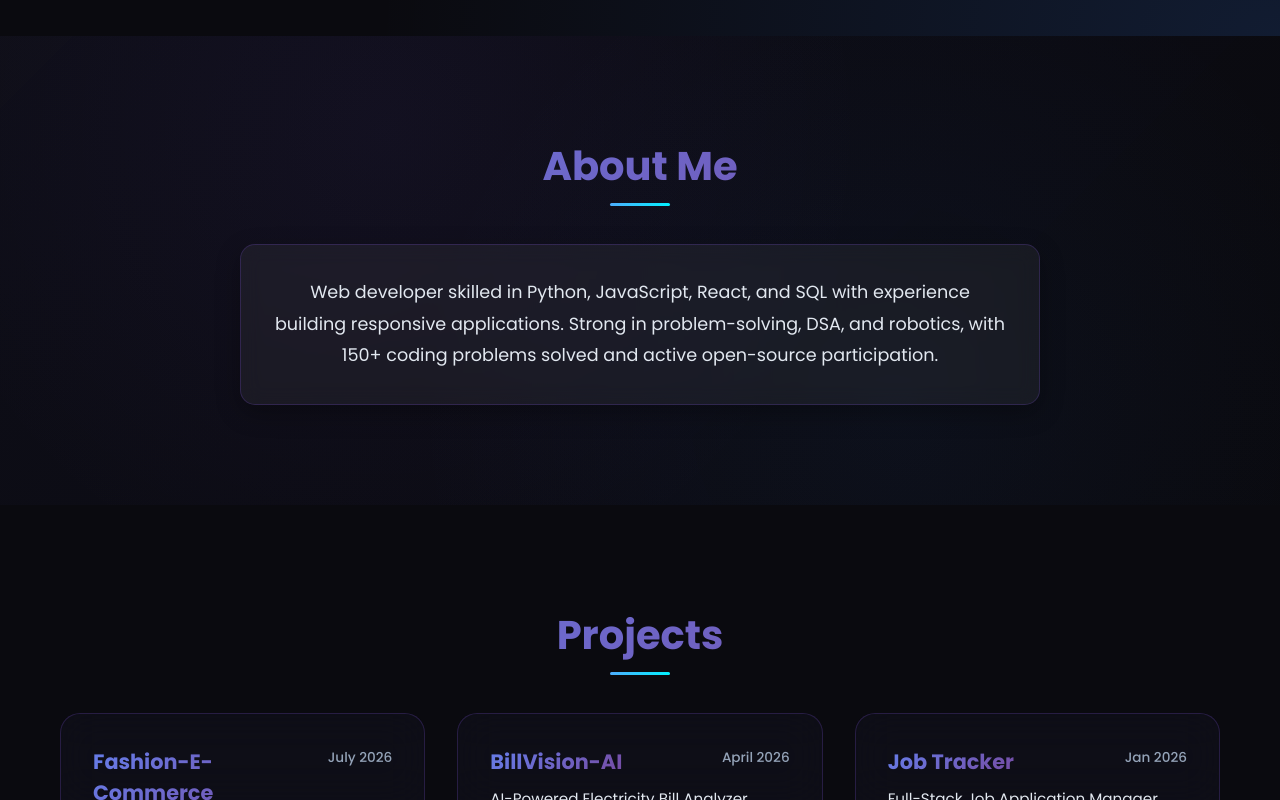
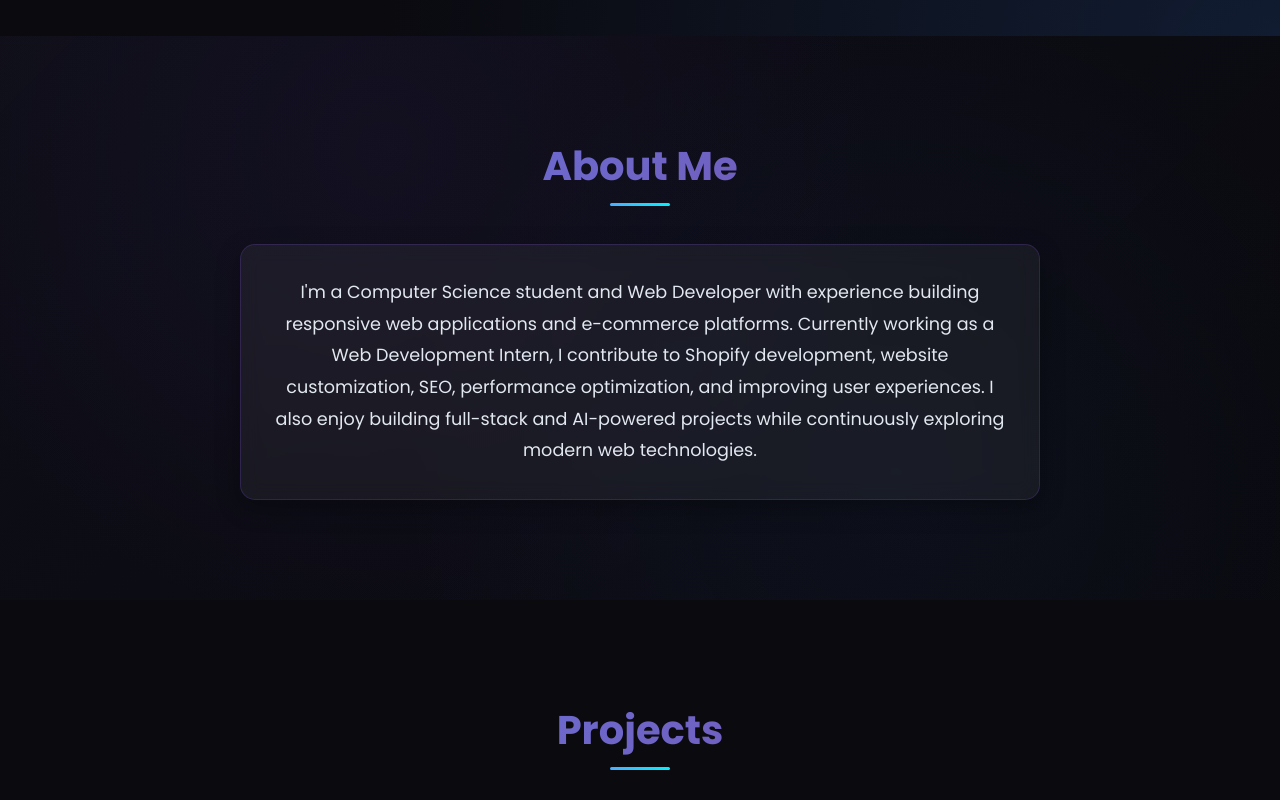
Before and after one commit to yashlahase/Portfolio, a React (Vite) app: page / in a window 1280 px wide. Shown: the part 764-1564 px from the top of the page. Built offline with nearby package versions, Linux system fonts and the light colour scheme.

Commit message:
change a about me

```diff
--- a/src/components/About.jsx
+++ b/src/components/About.jsx
@@ -8,9 +8,10 @@ const About = () => {
         <div className="about-content">
           <div className="about-text">
             <p>
-              Web developer skilled in Python, JavaScript, React, and SQL with experience building
-              responsive applications. Strong in problem-solving, DSA, and robotics, with 150+
-              coding problems solved and active open-source participation.
+              I'm a Computer Science student and Web Developer with experience building responsive web applications and
+              e-commerce platforms. Currently working as a Web Development Intern, I contribute to Shopify development,
+              website customization, SEO, performance optimization, and improving user experiences. I also enjoy building
+              full-stack and AI-powered projects while continuously exploring modern web technologies.
             </p>
           </div>
         </div>
```
